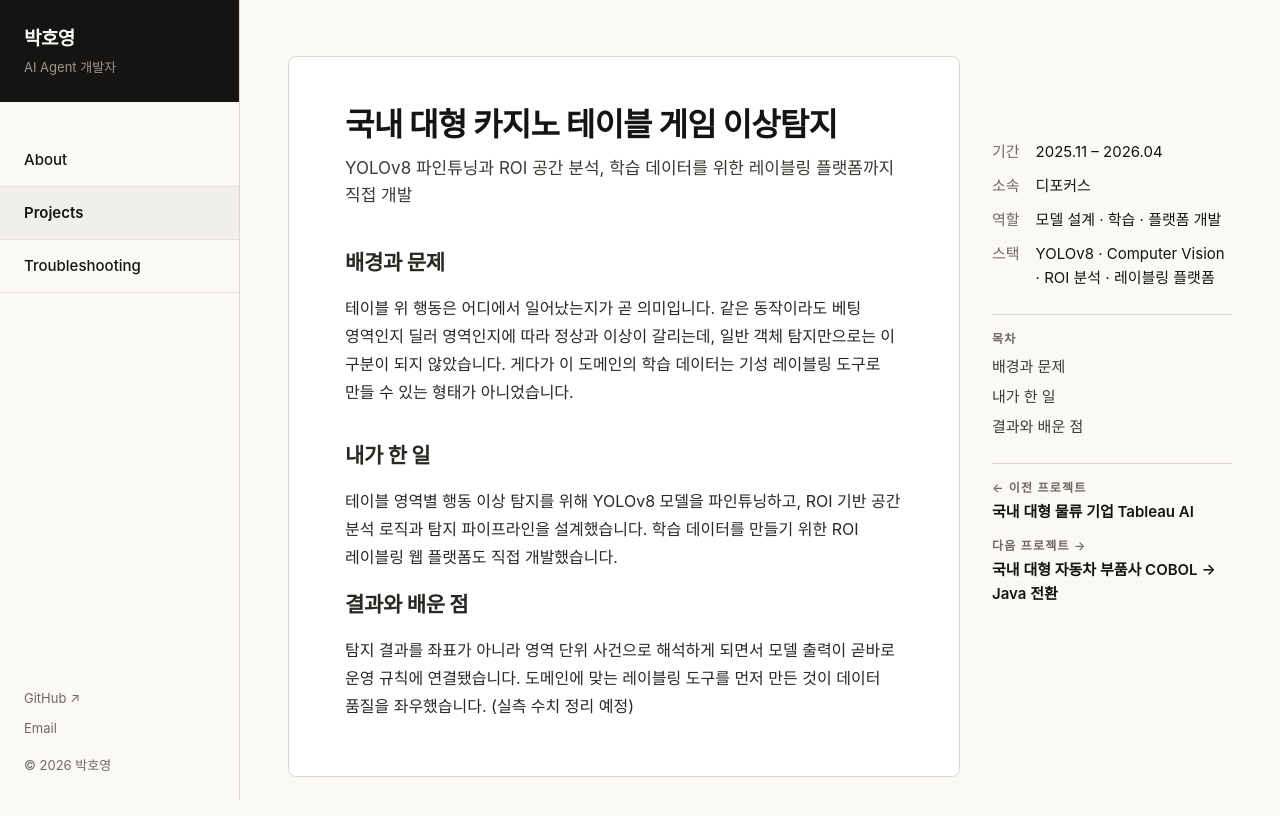
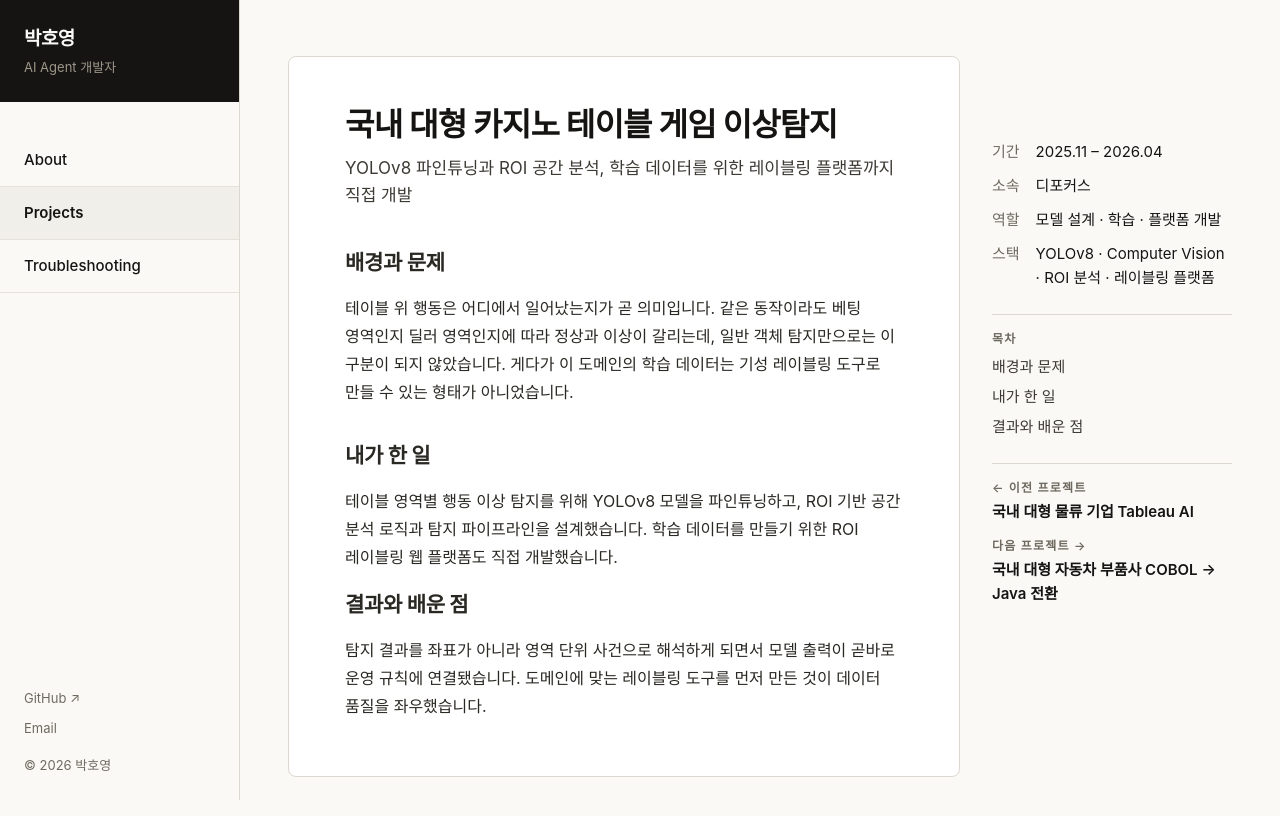
Before and after one commit to HoyoungParkme/my_blog, a React (Vite) app: page /projects/casino-anomaly-detection in a window 1280 px wide. Shown: the top 816 px of the page. Built offline with nearby package versions, Linux system fonts and the light colour scheme; a web font is replaced by a local one.

Commit message:
content: 프로젝트 결과 문단의 "(실측 수치 정리 예정)" 문구 3곳 제거
공개 화면에 미완성 표시가 떠 있었다. 실측 수치는 metrics 지표 카드로 따로 넣는다.

```diff
--- a/src/content/projects.ts
+++ b/src/content/projects.ts
@@ -79,7 +79,7 @@ export const projects: Project[] = [
     role:
       "AI 아키텍처 설계와 개발을 맡았습니다. Tableau 대시보드와 연동되는 LLM 기반 에이전트 시스템을 설계·구현했고, GraphQL과 REST를 함께 쓰는 하이브리드 방식으로 메타데이터와 데이터 소스를 연동했습니다. Qdrant 기반 벡터 저장소를 구성해 RAG 파이프라인을 설계하고, 자연어 질의에서 대시보드 인사이트를 뽑아내는 에이전트 오케스트레이션을 구현했습니다.",
     result:
-      "메타데이터 조회는 GraphQL, 실데이터는 REST로 나눈 하이브리드 연동이 결정적이었습니다. 한쪽만 썼다면 스키마 탐색이나 실데이터 접근 중 하나가 막혔을 구조였습니다. (실측 수치 정리 예정)",
+      "메타데이터 조회는 GraphQL, 실데이터는 REST로 나눈 하이브리드 연동이 결정적이었습니다. 한쪽만 썼다면 스키마 탐색이나 실데이터 접근 중 하나가 막혔을 구조였습니다.",
   },
   {
     slug: "casino-anomaly-detection",
@@ -95,7 +95,7 @@ export const projects: Project[] = [
     role:
       "테이블 영역별 행동 이상 탐지를 위해 YOLOv8 모델을 파인튜닝하고, ROI 기반 공간 분석 로직과 탐지 파이프라인을 설계했습니다. 학습 데이터를 만들기 위한 ROI 레이블링 웹 플랫폼도 직접 개발했습니다.",
     result:
-      "탐지 결과를 좌표가 아니라 영역 단위 사건으로 해석하게 되면서 모델 출력이 곧바로 운영 규칙에 연결됐습니다. 도메인에 맞는 레이블링 도구를 먼저 만든 것이 데이터 품질을 좌우했습니다. (실측 수치 정리 예정)",
+      "탐지 결과를 좌표가 아니라 영역 단위 사건으로 해석하게 되면서 모델 출력이 곧바로 운영 규칙에 연결됐습니다. 도메인에 맞는 레이블링 도구를 먼저 만든 것이 데이터 품질을 좌우했습니다.",
   },
   {
     slug: "cobol-java-migration",
@@ -127,7 +127,7 @@ export const projects: Project[] = [
     role:
       "망분리 환경을 전제로 내부 데이터와 클라우드를 잇는 데이터 연계 아키텍처를 설계했습니다. 화면 개발에 앞서 현업 담당자와 직접 미팅하며 단순 수치 조회가 아니라 리스크 판단에 실제로 필요한 인사이트가 무엇인지 도출했고, 그 결과를 기준으로 대시보드를 구성해 Tableau로 직접 개발했습니다.",
     result:
-      "요구사항을 그대로 화면으로 옮기는 대신 현업과 판단 기준을 먼저 맞춘 것이 결과를 갈랐습니다. 무엇을 보여줄지가 아니라 무엇을 결정해야 하는지에서 시작하면 화면 구성이 따라옵니다. (실측 수치 정리 예정)",
+      "요구사항을 그대로 화면으로 옮기는 대신 현업과 판단 기준을 먼저 맞춘 것이 결과를 갈랐습니다. 무엇을 보여줄지가 아니라 무엇을 결정해야 하는지에서 시작하면 화면 구성이 따라옵니다.",
   },
 ];
 
```
